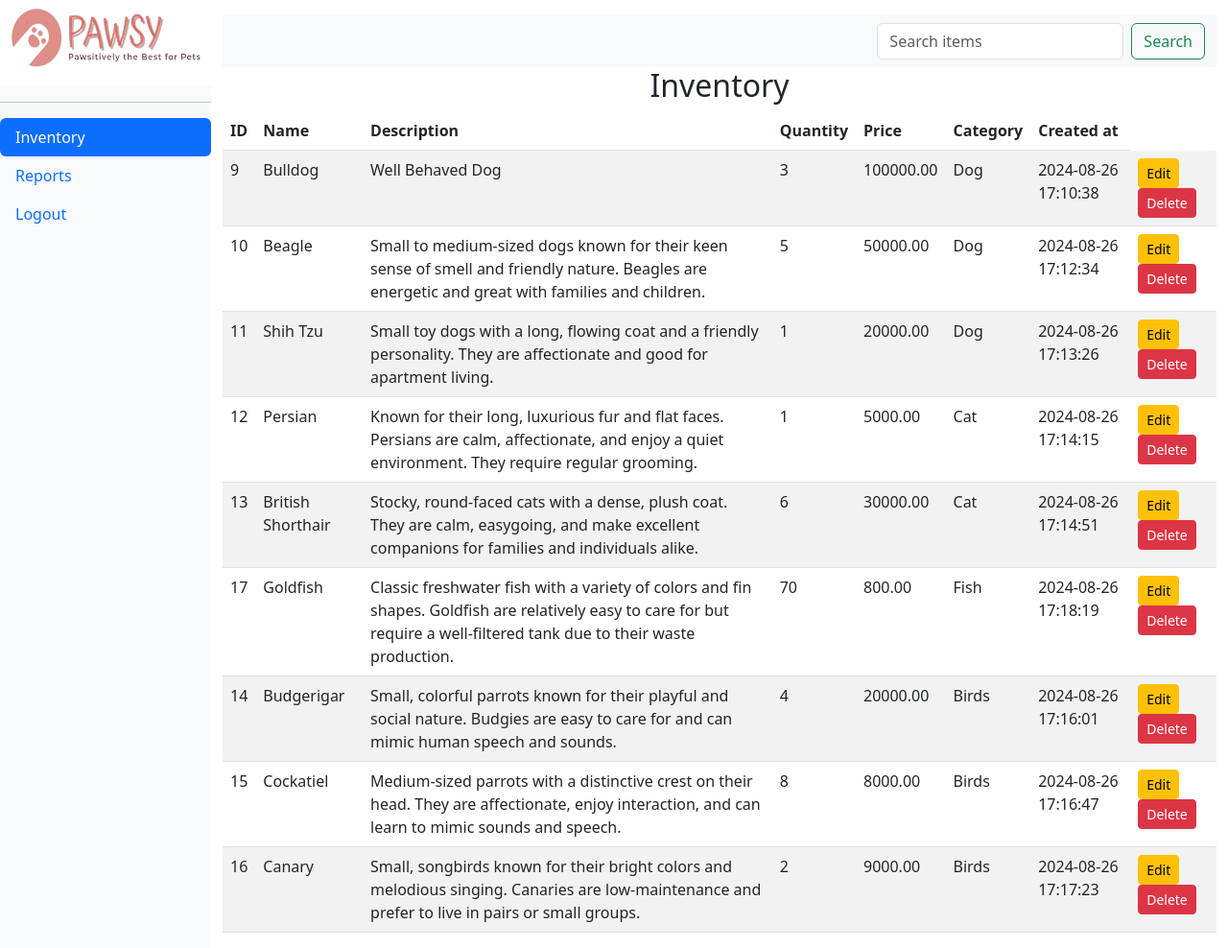
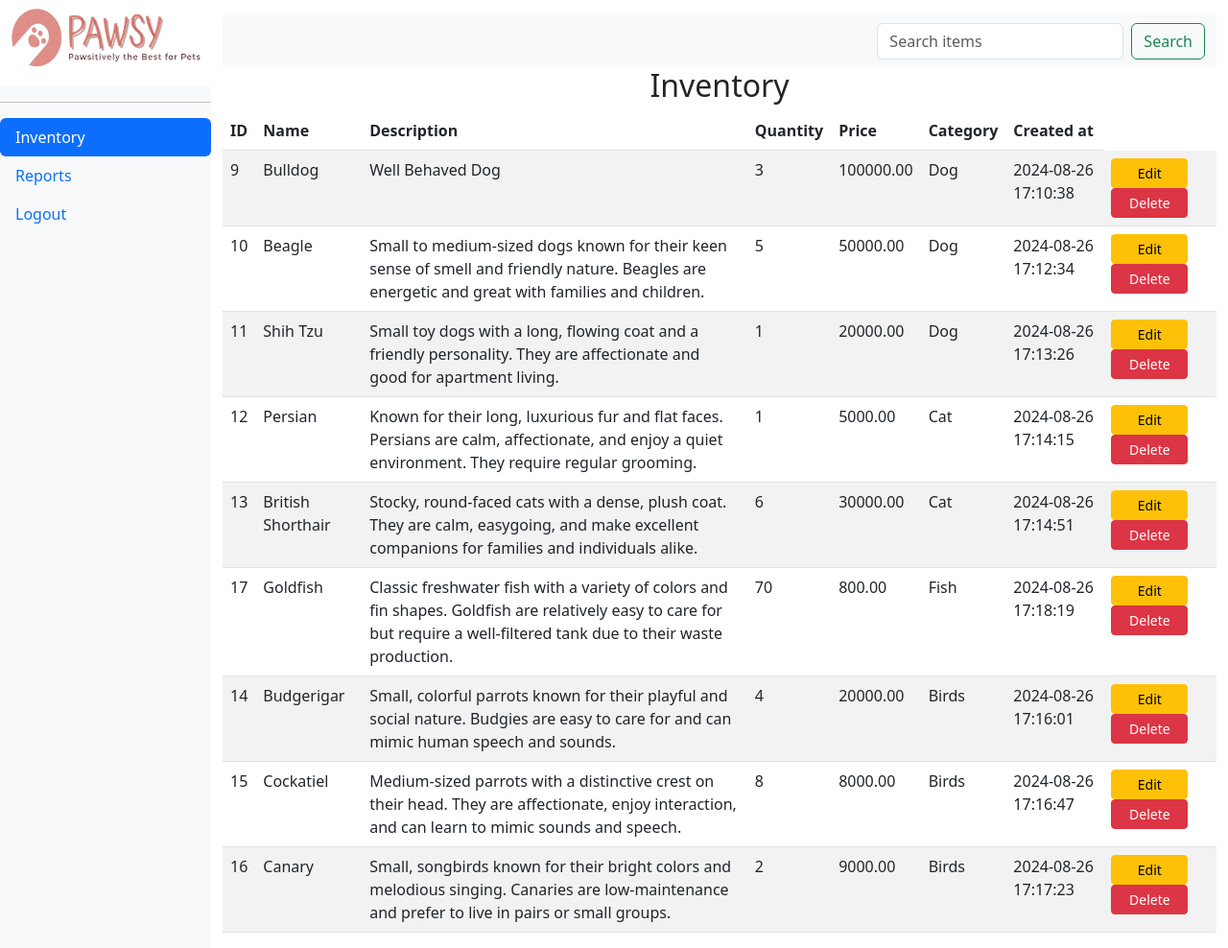
Before and after one commit to MatheeshaDanindu/petshop_management, a PHP site: page /Petshop/public/inventory.php in a window 1280 px wide. Shown: the whole page at 96% size. Run offline with PHP 8.4, Linux system fonts and the light colour scheme; a user stored in the database is signed in; data comes from the database, SQL or seed files in the repository.

Commit message:
modified editing

```diff
--- a/public/inventory.php
+++ b/public/inventory.php
@@ -57,8 +57,8 @@ require '../backend/inventory.php'; // Include the backend logic
                             <td><?= htmlspecialchars($item['category']) ?></td>
                             <td><?= htmlspecialchars($item['created_at']) ?></td>
                             <td>
-                                <a href="edit_item.php?id=<?= $item['id'] ?>" class="btn btn-warning btn-sm">Edit</a>
-                                <a href="../delete_item.php?id=<?= $item['id'] ?>" class="btn btn-danger btn-sm" onclick="return confirm('Are you sure you want to delete this item?');">Delete</a>
+                                <a href="edit_item.php?id=<?= $item['id'] ?>" class="btn btn-warning btn-sm" style="width: 80px; text-align: center;">Edit</a>
+                                <a href="../delete_item.php?id=<?= $item['id'] ?>" class="btn btn-danger btn-sm" style="width: 80px; text-align: center;" onclick="return confirm('Are you sure you want to delete this item?');">Delete</a>
                             </td>
                         </tr>
                     <?php endforeach; ?>
--- a/public/remove_user.php
+++ b/public/remove_user.php
@@ -1,5 +1,5 @@
 <?php
-require '../auth.php';
+// require '../auth.php';
 require '../config.php';
 ?>
 
```
